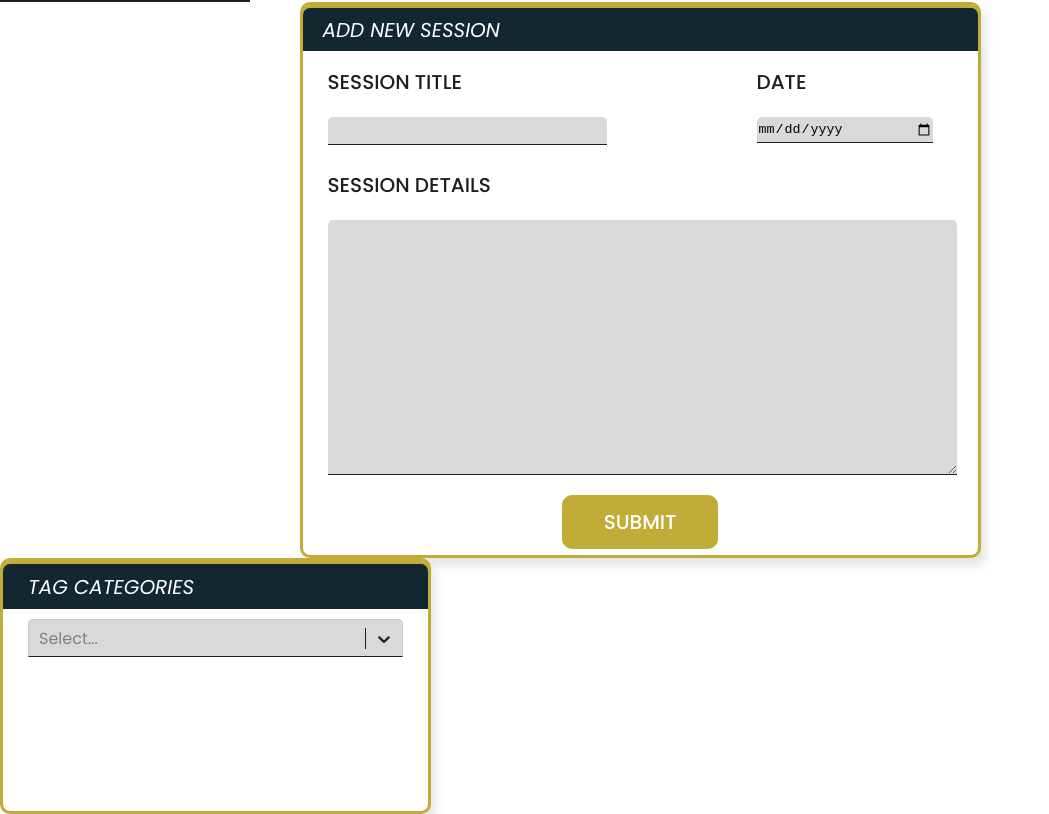
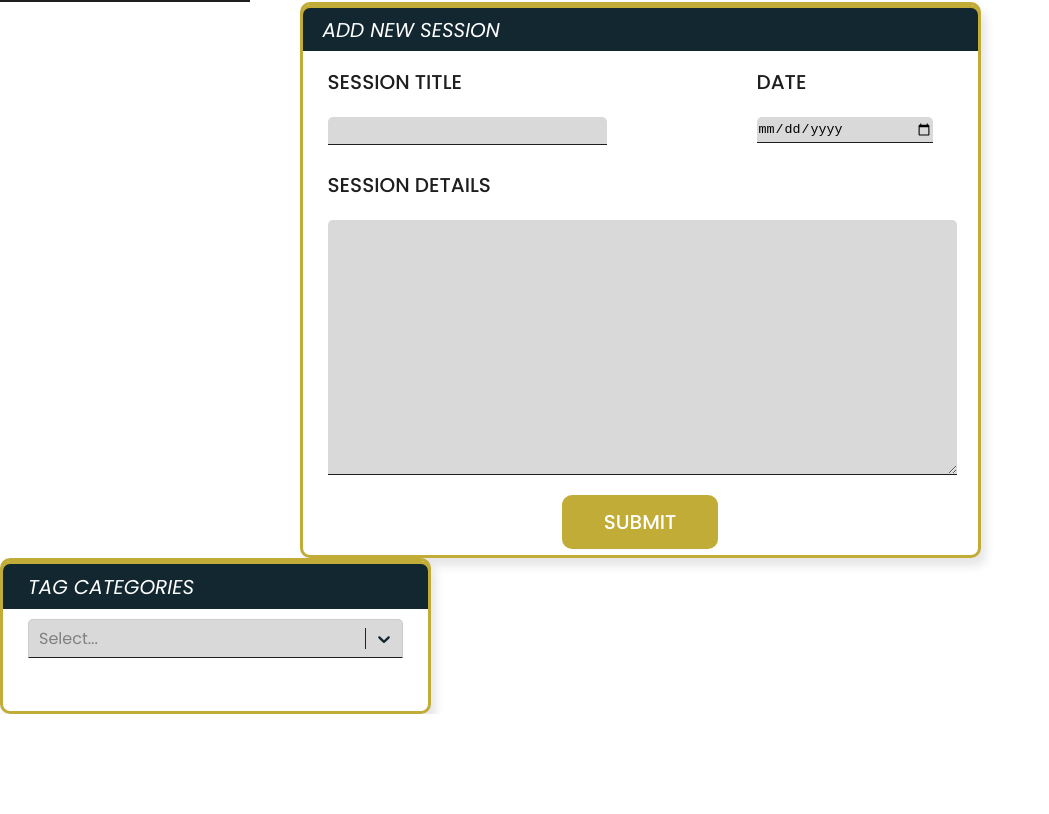
Before and after one commit to alliebourden/fableforge, a React (Vite) app: page /session-editor in a window 1280 px wide. Shown: the part 1023-1837 px from the top of the page, without its empty margins (0-1049 px from the left). After the commit the page ends 1737 px from the top, so only its background shows below. Built offline with nearby package versions, Linux system fonts and the light colour scheme.

Commit message:
style - font-size and container height

```diff
--- a/src/components/CategoryTags.jsx
+++ b/src/components/CategoryTags.jsx
@@ -4,7 +4,7 @@ import Select from "react-select";
 const categoryStyle = {
   container: {
     width: "425px",
-    minHeight: "250px",
+    minHeight: "150px",
     borderRadius: "10px",
     border: "3px solid #C2AC38",
     background: "#FFF",
@@ -107,7 +107,7 @@ const SessionTags = () => {
           control: (provided, state) => ({
             ...provided,
             width: "375px",
-            height: "25px",
+            minHeight: "25px",
             borderRadius: "5px 5px 0px 0px",
             borderBottom: "1px solid #1E1E1E",
             background: "#D9D9D9",
@@ -145,6 +145,10 @@ const SessionTags = () => {
               color: "#C2AC38",
             },
           }),
+          menu: (provided) => ({
+            ...provided,
+            fontSize: "12px",
+          }),
         }}
         value={selectedTags}
         onChange={handleChange}
```
